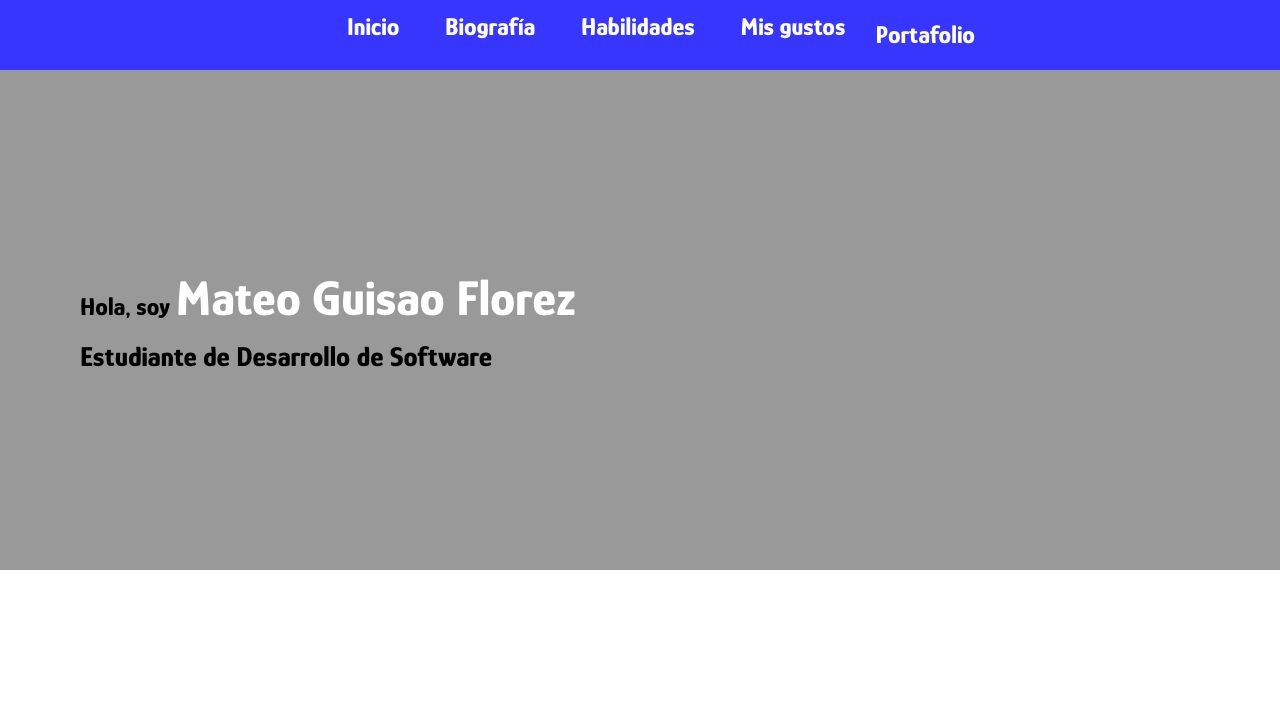
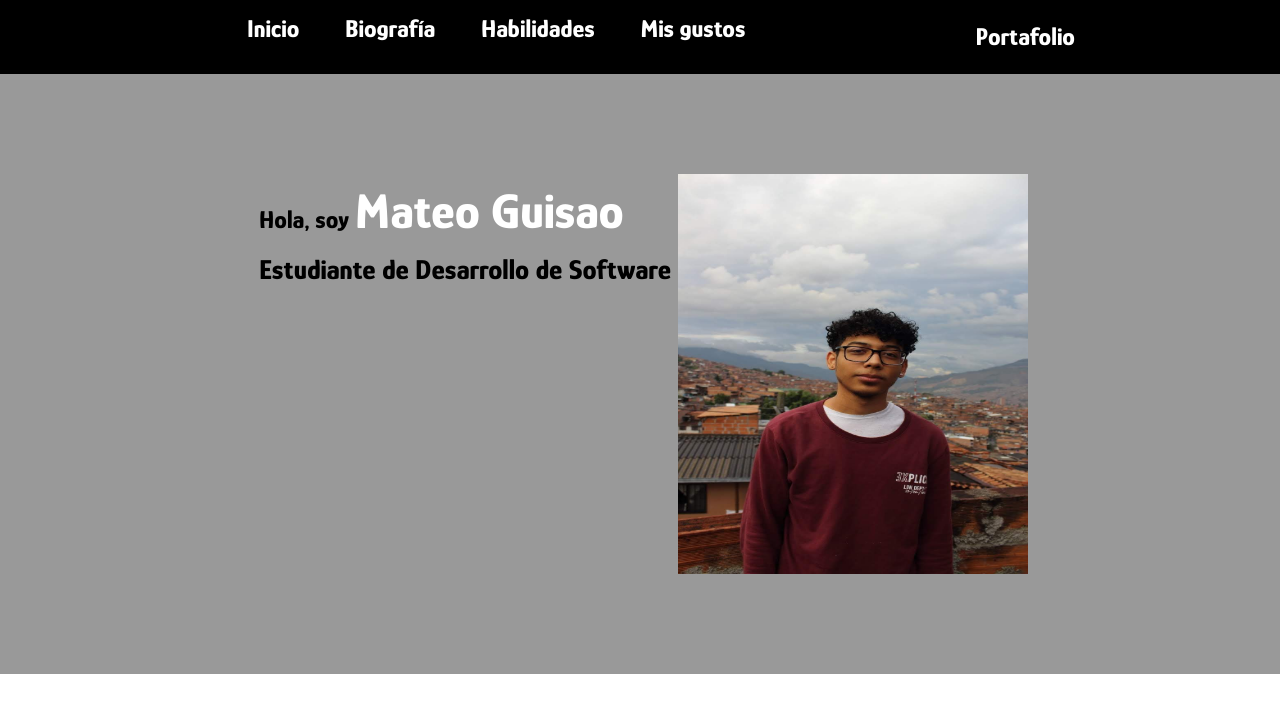
Before and after one commit to MateoFlorez/Portafolio, a plain HTML site: page index.html in a window 1280 px wide. Drawn offline with nearby package versions, Linux system fonts and the light colour scheme.

Commit message:
implemento imagen

```diff
--- a/estilos.css
+++ b/estilos.css
@@ -1,21 +1,21 @@
 body {
-    position: relative;
-    margin-top: 0px;
-    margin-left: 0px;
-    margin-right: 0px;
-    font-family: 'Glory', sans-serif;
+    display: block;
+    margin: 0;
     font-size: 25px;
-    color: white;
+    font-family: 'Glory', sans-serif ;
 }
 
 * {
     box-sizing: border-box;
+    text-decoration: none;
+    margin: 0;
+    padding: 0;
 }
 
 .navbar {
     z-index: 900;
     width: 100%;
-    background-color: rgb(54, 54, 255);
+    background-color: black;
     color: white;
     text-decoration: none;
 }
@@ -40,6 +40,11 @@ body {
     padding: 20px;
     color: white;
     text-decoration: none;
+}
+
+.logo a{
+    margin-left: 200px;
+    display: inline-block;
 }
 
 .navbar .logo a{
@@ -76,17 +81,26 @@ body {
 .navbar .menu li a:hover {
     padding: 20px;
     font-size: 25px;
-    color: black;
+    color: rgb(0, 0, 255);
     text-decoration: none;
 }
 
 .navbar .logo a:hover{
     padding: 10px;
-    color: black;
+    color: rgb(0, 0, 255);
     font-size: 25px;
     text-decoration: none;
 }
 
-.inicio .max-width{
-    margin-left: 0px;
+.inicio .contenido-inicio{
+    width: 45%;
 }
+
+section {
+    padding: 100px 0;
+}
+
+.inicio img{
+    width: 350px;
+    height: 400px;
+}
--- a/index.html
+++ b/index.html
@@ -37,15 +37,18 @@
         <!-- contenido del inicio -->
         <section class="inicio" id="inicio">
             <div class="max-width">
-                <div class="contenido-inicio">
+                <div class="contenido-inicio" style="width: 55%; float: left;">
                     <div class="hola">Hola, soy
-                        <span class="nombre"> Mateo Guisao Florez</span>
+                        <span class="nombre"> Mateo Guisao</span>
                     </div>
-
                     <div class="estudiante">Estudiante de Desarrollo de Software</div>
+                </div>
+                <div style="width: 45%; float: right;">
+                    <img src="img/mateofoto.jpg" alt="">
                 </div>
             </div>
         </section>
+
     </div>
 
 
```
Also changed, not shown: img/mateofoto.jpg (added).
